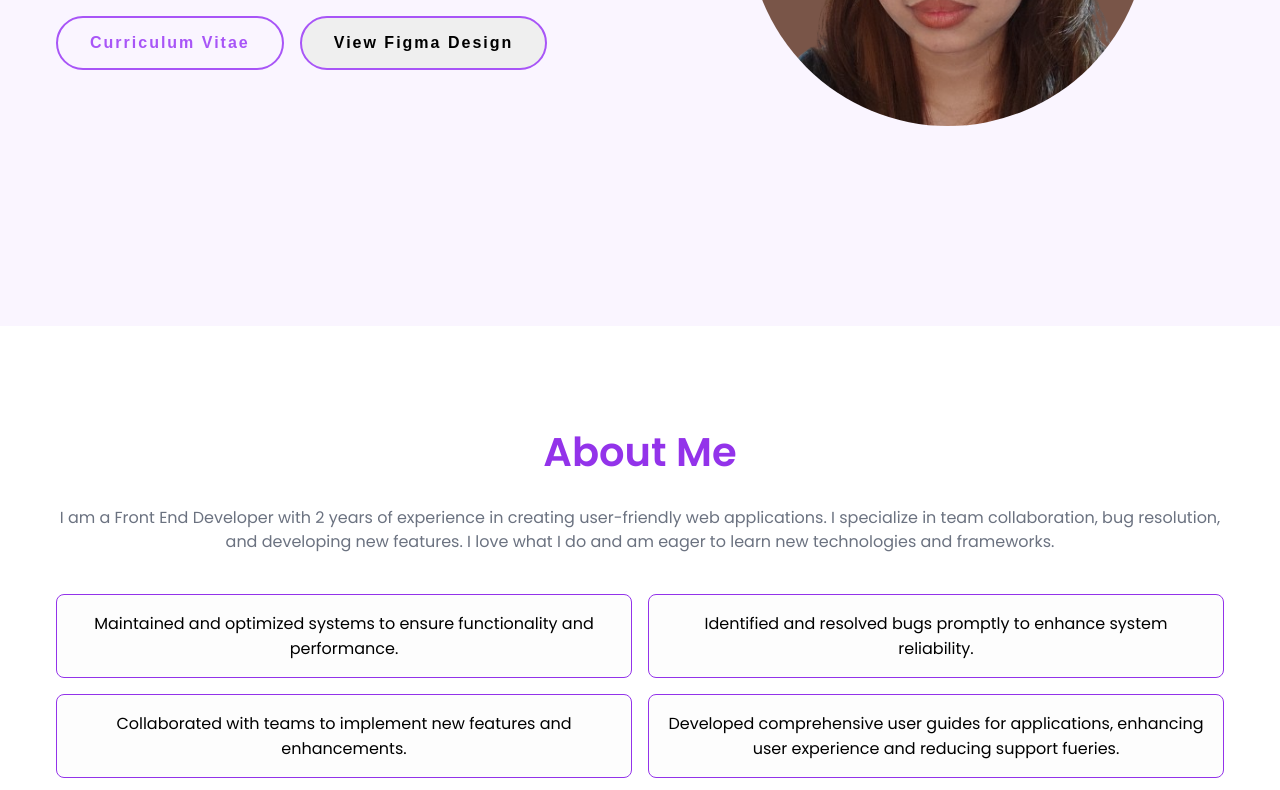
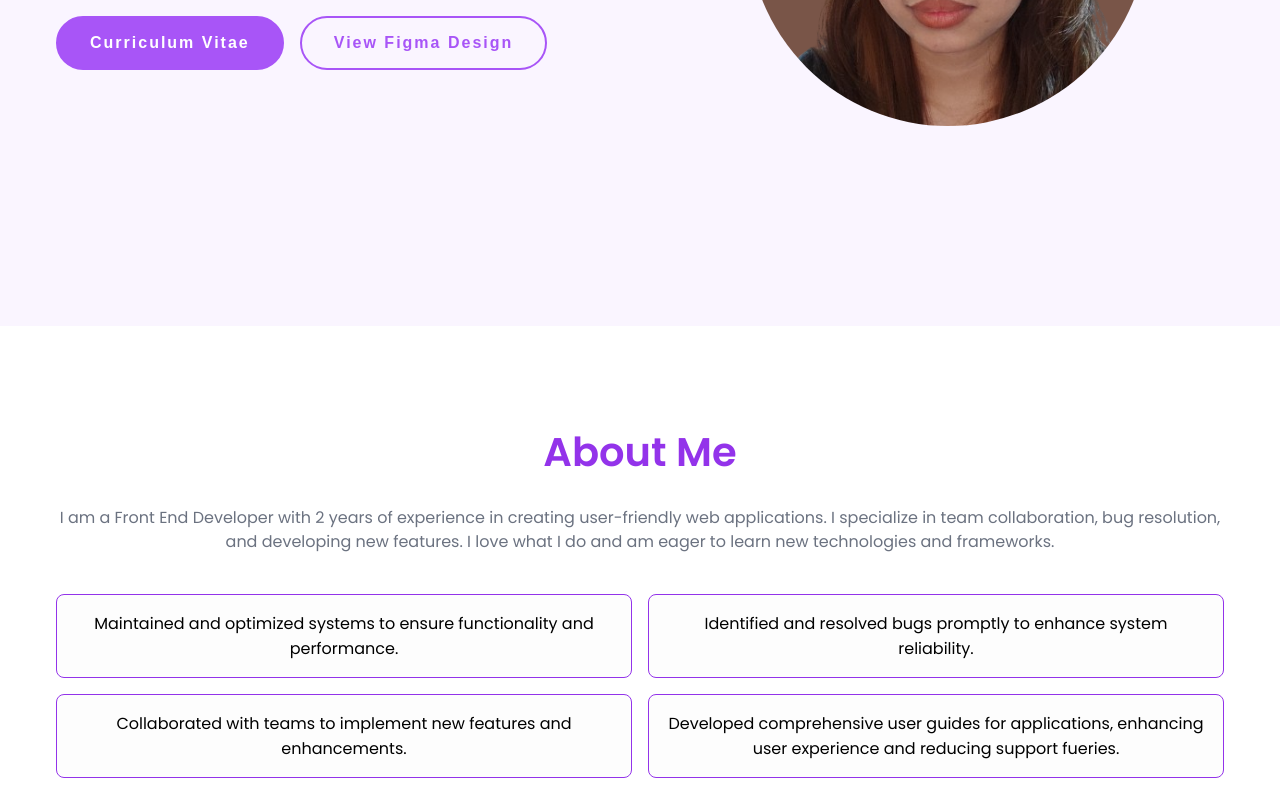
Before and after one commit to merryglen081606/profile, a plain HTML site: page index.html in a window 1280 px wide. Shown: the part 474-1264 px from the top of the page. Drawn offline with nearby package versions, Linux system fonts and the light colour scheme.

Commit message:
Update styles.css

```diff
--- a/styles.css
+++ b/styles.css
@@ -23,7 +23,7 @@ a {
 body {
   font-family: "Poppins", sans-serif;
 }
-
+/* sds */
 nav {
   width: 100%;
   position: fixed;
@@ -150,7 +150,23 @@ ul li a:hover {
   transition: 0.3s;
   cursor: pointer;
 }
-
+.figma{
+  background-color: transparent;
+  font-size: 1rem;
+  font-weight: 600;
+  letter-spacing: 2px;
+  padding: 1rem 2rem;
+  outline: none;
+  border: 2px solid var(--primary-color);
+  border-radius: 70px;
+  transition: 0.3s;
+  cursor: pointer;
+  color: var(--primary-color);
+}
+.figma:hover {
+  background-color: var(--primary-color-dark);
+  color: #ffffff;
+}
 .hire__me {
   background-color: var(--primary-color);
   color: #ffffff;
@@ -161,7 +177,7 @@ ul li a:hover {
 }
 
 .portfolio {
-  color: var(--primary-color);
+  color: #ffffff;
 }
 
 .portfolio:hover {
@@ -318,7 +334,7 @@ ul li a:hover {
 }
 
 .portfolio {
-  background-color: var(--extra-light);
+  background-color: var(--primary-color);
   padding: 4rem 1rem;
 }
 
```
